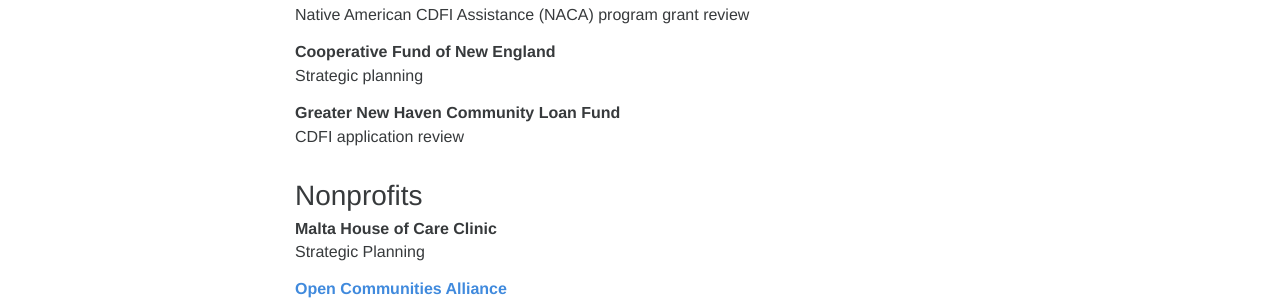
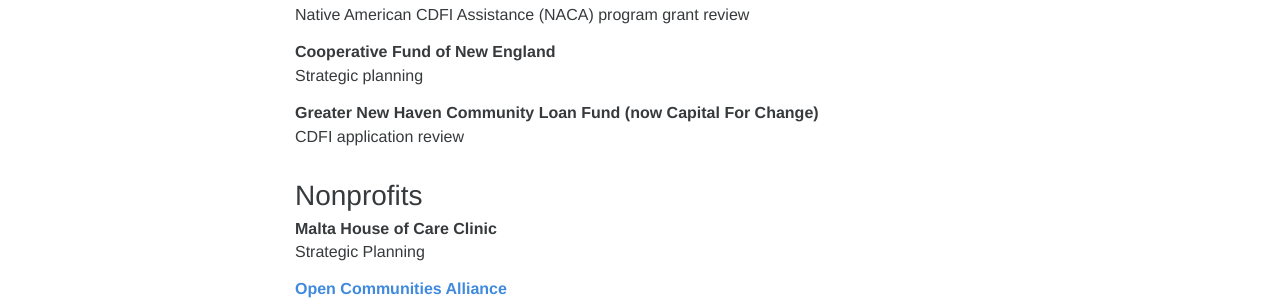
Before and after one commit to ClaireMorduch/clairemorduch, a Jekyll site: the page built from clients.md, in a window 1280 px wide. Shown: the part 725-1025 px from the top of the page. Built offline with Jekyll 4.4.1, drawn with Linux system fonts in a browser that asks for light colours.

Commit message:
Updated clients.md

```diff
--- a/clients.md
+++ b/clients.md
@@ -21,7 +21,7 @@ Native American CDFI Assistance (NACA) program grant review
 ##### Cooperative Fund of New England
 Strategic planning
 
-##### Greater New Haven Community Loan Fund
+##### Greater New Haven Community Loan Fund (now Capital For Change)
 CDFI application review
 
 
```
